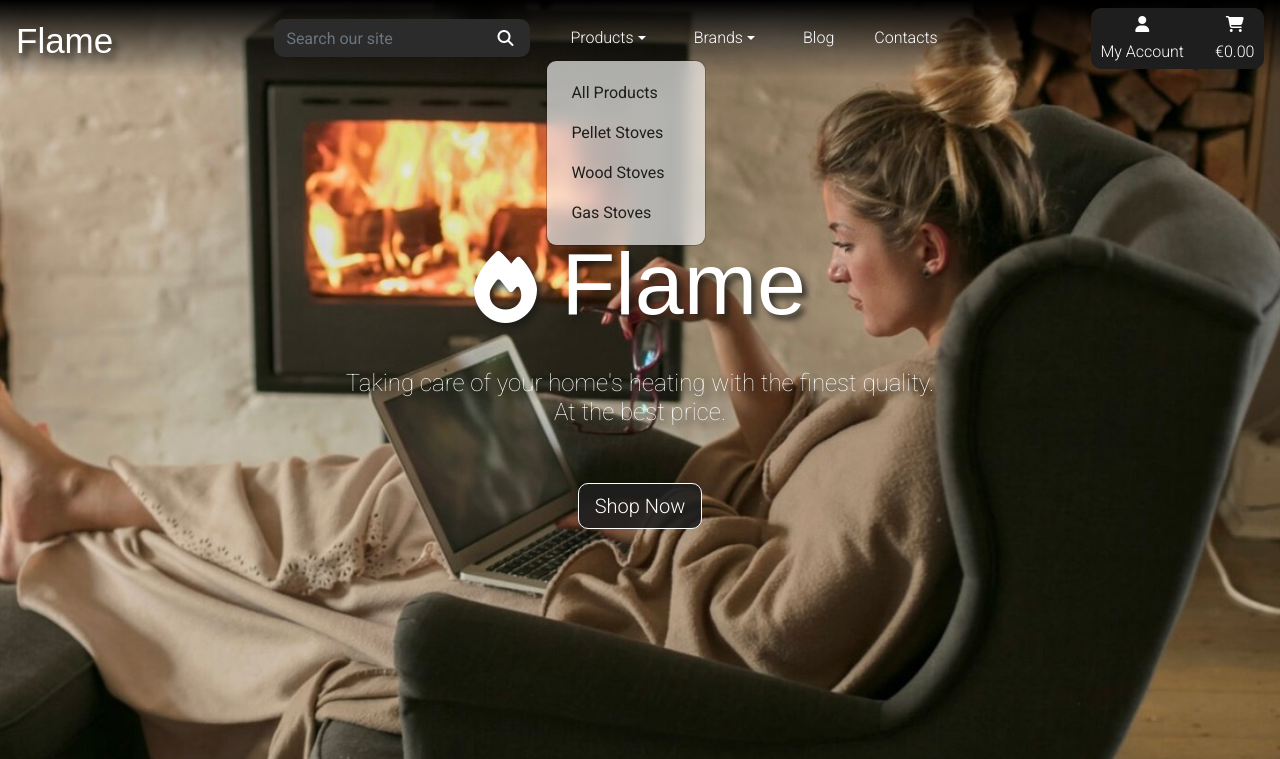
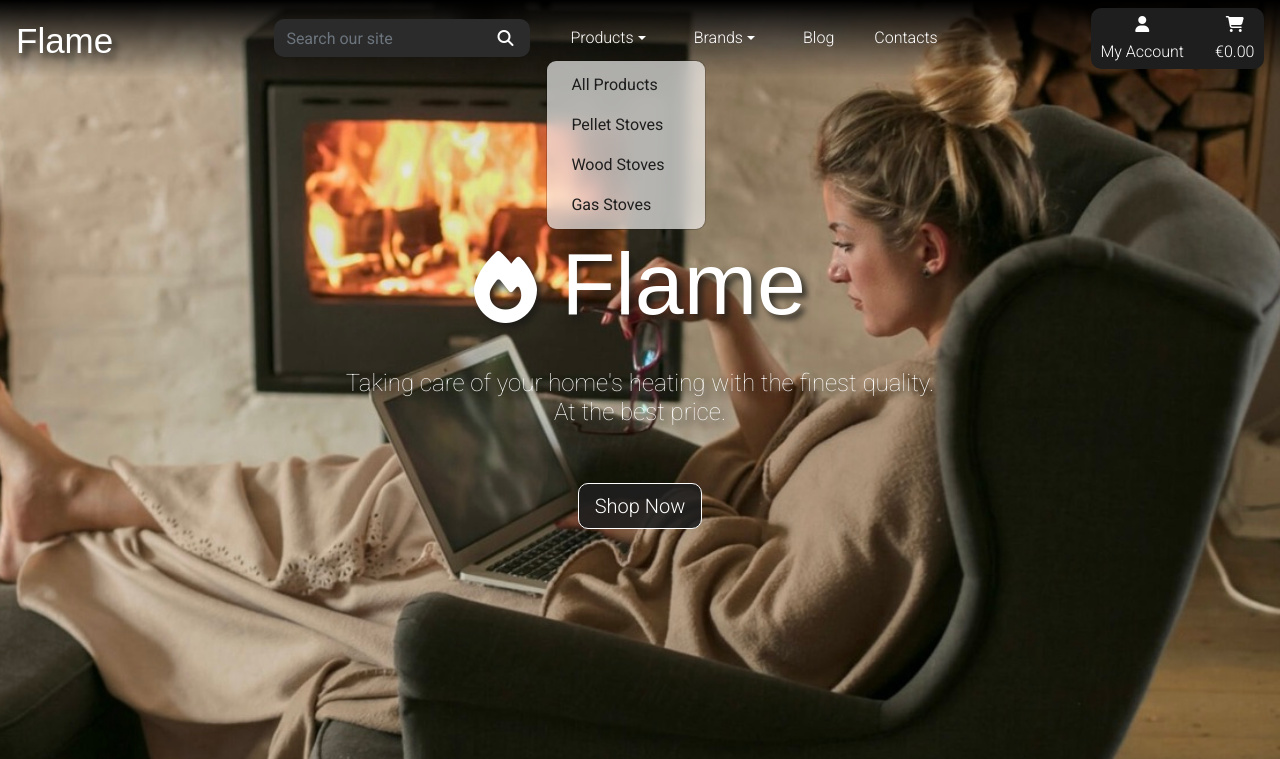
Before and after one commit to Hidnish/Milestone-Project-4-Flame, a Django app: page / in a window 1280 px wide, after a click on "Products". Shown: the top 759 px of the page. Run offline with Django 3.2, Linux system fonts and the light colour scheme; data comes from the database, SQL or seed files in the repository; some libraries are stand-ins or nearby versions; some web fonts are replaced.

Commit message:
Remove padding from dropdown menus

```diff
--- a/static/css/base.css
+++ b/static/css/base.css
@@ -218,6 +218,7 @@ body {
 }
 
 .dropdown-menu {
+    padding: 0!important;
     background-color: rgba(255,255,255,0.65);
     backdrop-filter: blur(8px);
     -webkit-backdrop-filter: blur(8px);
```
